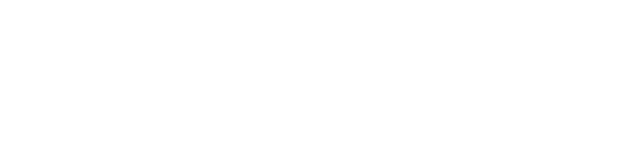
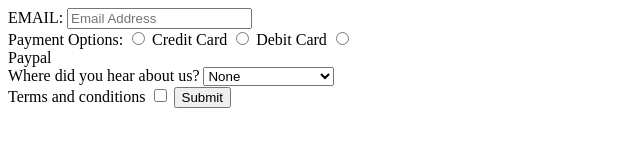
Before and after one commit to DinhHuongLTV/BTVNE072022, a plain HTML site: page Bai_tap_ve_nha/index.html in a window 1280 px wide. Shown: the whole page, without its empty margins (0-640 px from the left). Drawn offline with Linux system fonts and the light colour scheme.

Commit message:
hoan thanh

```diff
--- a/Bai_tap_ve_nha/index.html
+++ b/Bai_tap_ve_nha/index.html
@@ -403,7 +403,21 @@
         <br><button type="submit">Submit</button>
     </form> -->
 
-
+    <!-- ? Ex14 -->
+    <form action="">
+        EMAIL: <input type="email" placeholder="Email Address">
+        <br>Payment Options: <input type="radio"> Credit Card
+        <input type="radio"> Debit Card
+        <input type="radio"> Paypal
+        <br>Where did you hear about us?
+        <select name="" id="">
+            <option value="">None</option>
+            <option value="">From friends</option>
+            <option value="">From social media</option>
+        </select>
+        <br>Terms and conditions <input type="checkbox">
+        <button type="submit">Submit</button>
+    </form>
 </body>
 
 </html>
```
Also changed, not shown: Bai_tap_ve_nha/images/Key Presser_2.2.0.6_Crack.txt (added).
